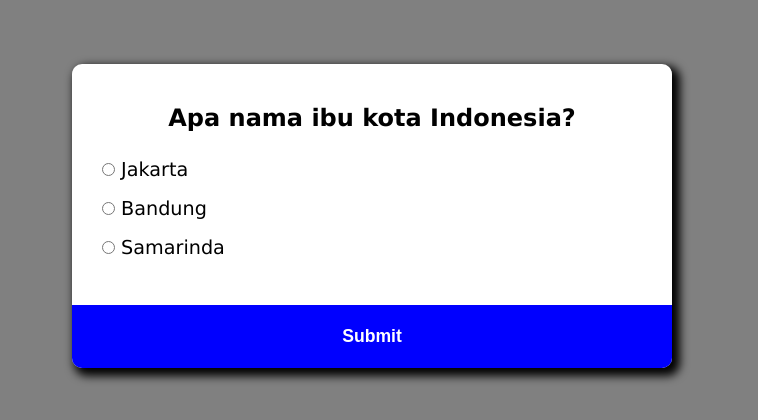
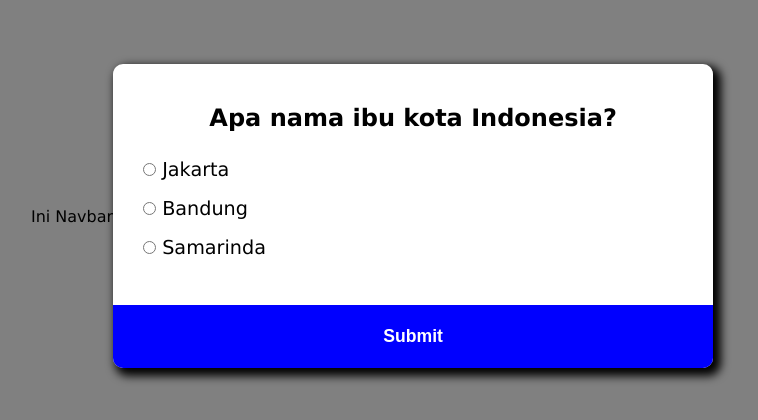
Before and after one commit to syukurbaru/latihan-github, a plain HTML site: page index.html in a window 1280 px wide. Shown: the part 184-604 px from the top of the page, without its empty margins (268-1026 px from the left). Drawn offline with Linux system fonts and the light colour scheme.

Commit message:
add navbar

```diff
--- a/index.html
+++ b/index.html
@@ -8,6 +8,7 @@
     <title>Kuis Application</title>
 </head>
 <body>
+    <div class="navbar">Ini Navbar</div>
     <div class="container">
         <div class="soal">
             <h2 id="pertanyaan">Isinya pertanyaan-pertanyaan</h2>
```
